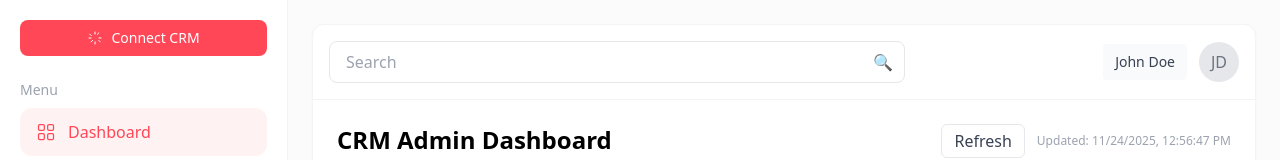
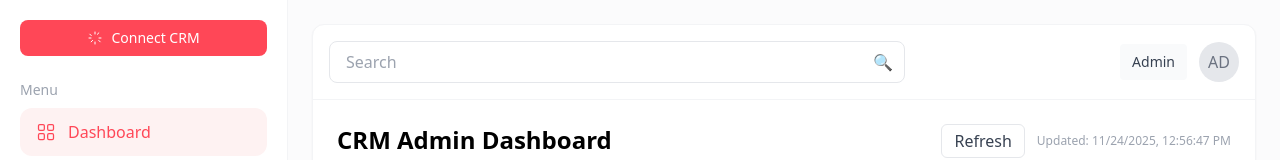
Before and after one commit to YogendraRajput47/PlexiGenius, a React (Vite) app in the folder client/: page / in a window 1280 px wide. Shown: the top 160 px of the page. Built offline with nearby package versions, Linux system fonts and the light colour scheme; no server answers; sample sign-in values are in the browser's storage.

Commit message:
updating

```diff
--- a/client/src/components/Topbar.jsx
+++ b/client/src/components/Topbar.jsx
@@ -22,8 +22,8 @@ export default function Topbar({ onSearch }) {
       </div>
 
       <div className="flex items-center gap-3 ml-4">
-        <div className="px-3 py-2 bg-gray-50 rounded text-sm text-gray-700">John Doe</div>
-        <div className="w-10 h-10 rounded-full bg-gray-200 flex items-center justify-center text-gray-500">JD</div>
+        <div className="px-3 py-2 bg-gray-50 rounded text-sm text-gray-700">Admin</div>
+        <div className="w-10 h-10 rounded-full bg-gray-200 flex items-center justify-center text-gray-500">AD</div>
       </div>
     </div>
   );
```
